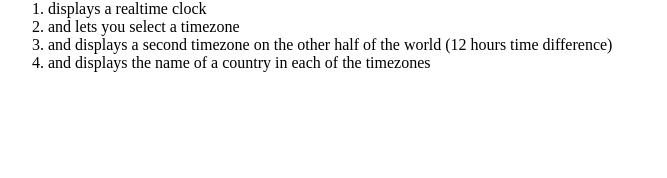
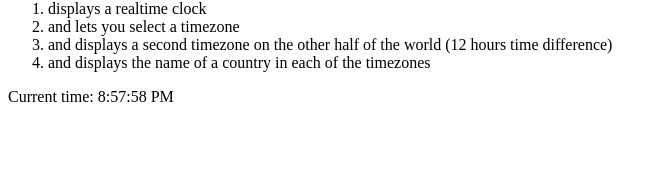
Before and after one commit to Benatovich/react-practice-sandbox, a React app: page /clock in a window 1280 px wide. Shown: the part 106-284 px from the top of the page, without its empty margins (0-667 px from the left). Built offline with nearby package versions, Linux system fonts and the light colour scheme.

Commit message:
realtime clock is running now. useEffect hook sets the current time in state every second

```diff
--- /dev/null
+++ b/src/components/Clock/Clock.jsx
@@ -0,0 +1,22 @@
+import React, { useState, useEffect } from 'react'
+
+export default function Clock() {
+    const [time, setTime] = useState(new Date().toLocaleTimeString());
+
+    function refresh() {
+        setTime(new Date().toLocaleTimeString());
+    }
+
+    useEffect(() => {
+        const timerId = setInterval(refresh, 1000);
+        return function cleanup() {
+            clearInterval(timerId);
+        };
+    }, []);
+
+  return (
+        <div>
+            Current time: {time}
+        </div>
+  )
+}
--- a/src/views/Clock/Clock.jsx
+++ b/src/views/Clock/Clock.jsx
@@ -1,6 +1,7 @@
 import React from 'react'
+import Clock from '../../components/Clock/Clock'
 
-export default function Clock() {
+export default function ClockPage() {
   return (
     <>
       <div>
@@ -12,6 +13,7 @@ export default function Clock() {
           <li>and displays the name of a country in each of the timezones</li>
         </ol>
       </div>
+      <Clock />
     </>
   )
 }
--- a/src/views/Dice/Dice.jsx
+++ b/src/views/Dice/Dice.jsx
@@ -14,7 +14,6 @@ export default function Dice() {
           <li>and logs the last 10 die/dice and each value and total value</li>
         </ol>
       </div>
-      {/* <D6 /> */}
       <DiceBag />
     </>
   )
```
